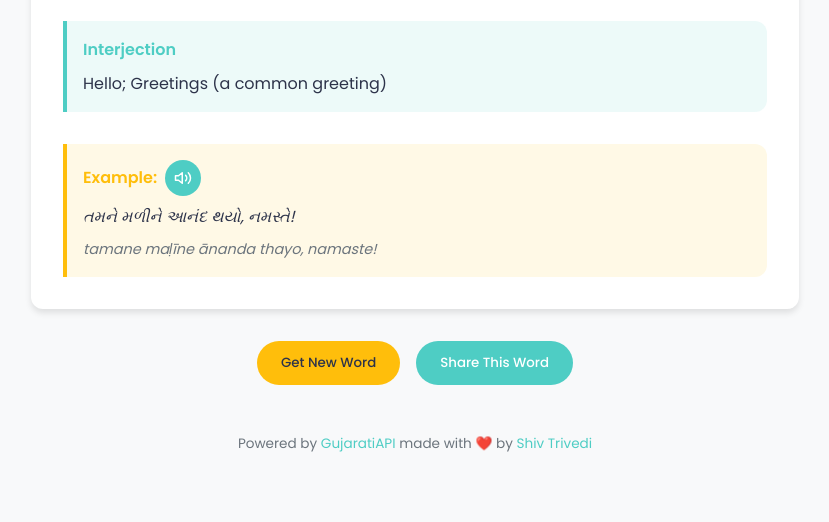
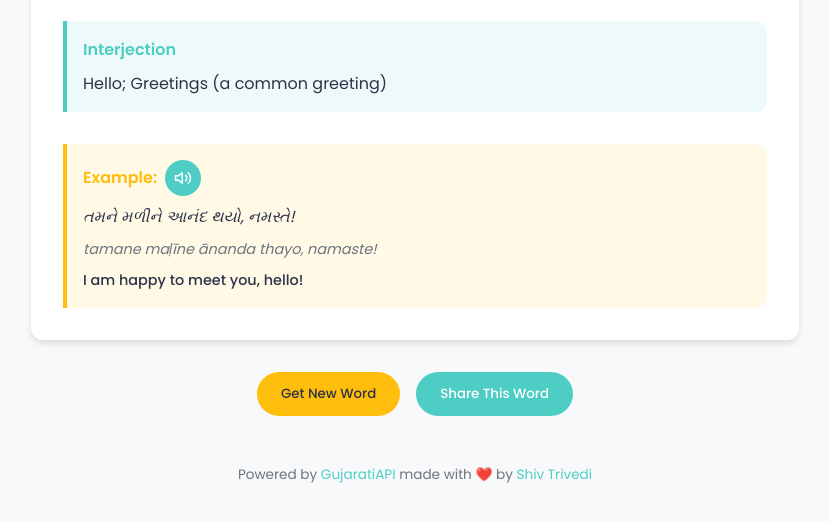
Before and after one commit to shiv213/GujaratiWordOTD, a plain HTML site: page index.html in a window 1280 px wide. Shown: the part 320-842 px from the top of the page, without its empty margins (225-1054 px from the left). Drawn offline with Linux system fonts and the light colour scheme; no server answers.

Commit message:
Add example translations to word display and enhance styling for clarity

```diff
--- a/script.js
+++ b/script.js
@@ -38,8 +38,8 @@ document.addEventListener('DOMContentLoaded', () => {
             const seed = hashCode(dateString);
 
             // Total number of words in the API
-            // const TOTAL_WORDS = 6776;
-            const TOTAL_WORDS = 1000;
+            const TOTAL_WORDS = 6776;
+            // const TOTAL_WORDS = 4000;
 
             // Use the seed to select a word ID between 1 and TOTAL_WORDS
             // This ensures the same word is shown all day, but changes each day
@@ -173,18 +173,23 @@ document.addEventListener('DOMContentLoaded', () => {
             exampleText.className = 'example-text';
             exampleText.textContent = word.example;
 
+            exampleContainer.appendChild(exampleHeader);
+            exampleContainer.appendChild(exampleText);
+
             // Add example romanization if available
             if (word.example_romanization) {
                 const exampleRomanization = document.createElement('p');
                 exampleRomanization.className = 'example-romanization';
                 exampleRomanization.textContent = word.example_romanization;
+                exampleContainer.appendChild(exampleRomanization);
+            }
 
-                exampleContainer.appendChild(exampleHeader);
-                exampleContainer.appendChild(exampleText);
-                exampleContainer.appendChild(exampleRomanization);
-            } else {
-                exampleContainer.appendChild(exampleHeader);
-                exampleContainer.appendChild(exampleText);
+            // Add example translation if available
+            if (word.example_translation) {
+                const exampleTranslation = document.createElement('p');
+                exampleTranslation.className = 'example-translation';
+                exampleTranslation.textContent = word.example_translation;
+                exampleContainer.appendChild(exampleTranslation);
             }
 
             definitionsElement.appendChild(exampleContainer);
@@ -367,8 +372,8 @@ document.addEventListener('DOMContentLoaded', () => {
             loadingElement.querySelector('p').textContent = 'Loading new word...';
 
             // Total number of words in the API
-            // const TOTAL_WORDS = 6776;
-            const TOTAL_WORDS = 1000;
+            const TOTAL_WORDS = 6776;
+            // const TOTAL_WORDS = 4000;
 
             // Generate a random word ID between 1 and TOTAL_WORDS
             const randomWordId = Math.floor(Math.random() * TOTAL_WORDS) + 1;
@@ -412,7 +417,8 @@ document.addEventListener('DOMContentLoaded', () => {
                     { pos: "interjection", definition: "Hello; Greetings (a common greeting)" }
                 ],
                 example: "તમને મળીને આનંદ થયો, નમસ્તે!",
-                example_romanization: "tamane maḷīne ānanda thayo, namaste!"
+                example_romanization: "tamane maḷīne ānanda thayo, namaste!",
+                example_translation: "I am happy to meet you, hello!"
             },
             {
                 id: "fallback2",
@@ -423,7 +429,8 @@ document.addEventListener('DOMContentLoaded', () => {
                     { pos: "noun", definition: "Thanks; Gratitude" }
                 ],
                 example: "તમારી મદદ બદલ આભાર.",
-                example_romanization: "tamārī madada badala ābhāra."
+                example_romanization: "tamārī madada badala ābhāra.",
+                example_translation: "Thanks for your help."
             },
             {
                 id: "fallback3",
@@ -434,7 +441,8 @@ document.addEventListener('DOMContentLoaded', () => {
                     { pos: "noun", definition: "Love; Affection" }
                 ],
                 example: "માતાનો પ્રેમ સૌથી મહાન છે.",
-                example_romanization: "mātāno prema sauthī mahāna che."
+                example_romanization: "mātāno prema sauthī mahāna che.",
+                example_translation: "A mother's love is the greatest."
             }
         ];
 
--- a/styles.css
+++ b/styles.css
@@ -190,6 +190,13 @@ header h1 {
     color: var(--light-text);
     font-size: 0.9rem;
     font-style: italic;
+    margin-bottom: 0.5rem;
+}
+
+.example-translation {
+    color: var(--text-color);
+    font-size: 0.9rem;
+    font-weight: 500;
 }
 
 /* Loading Styles */
```
